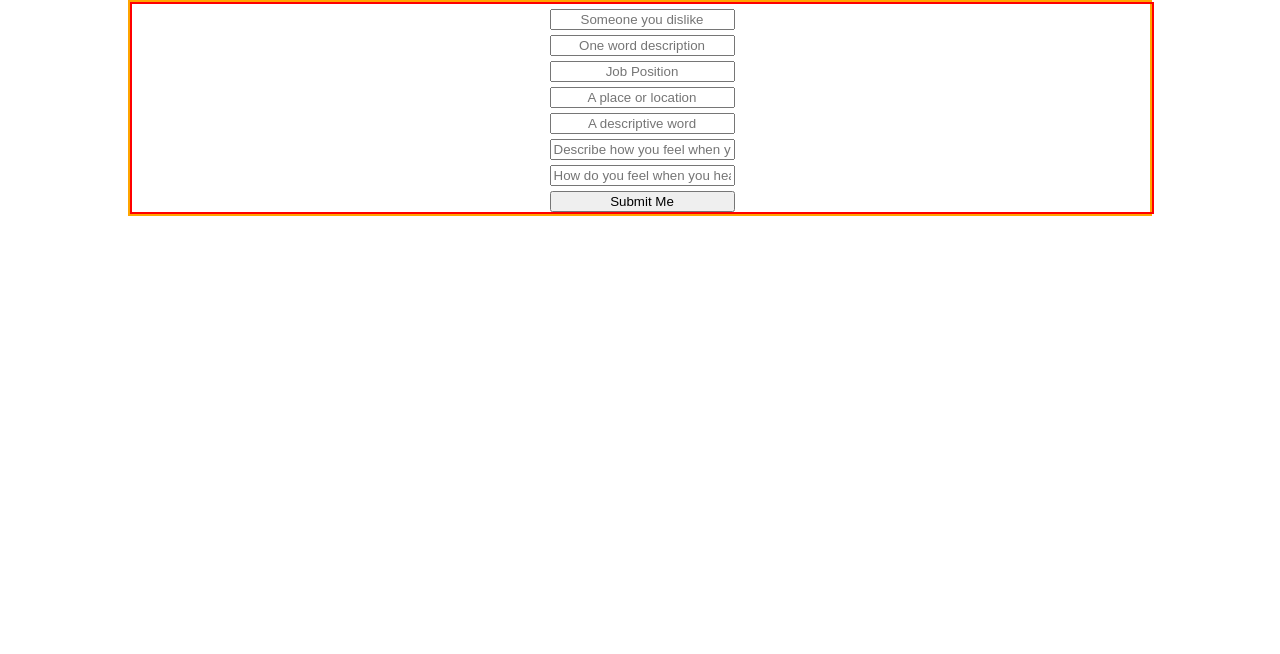
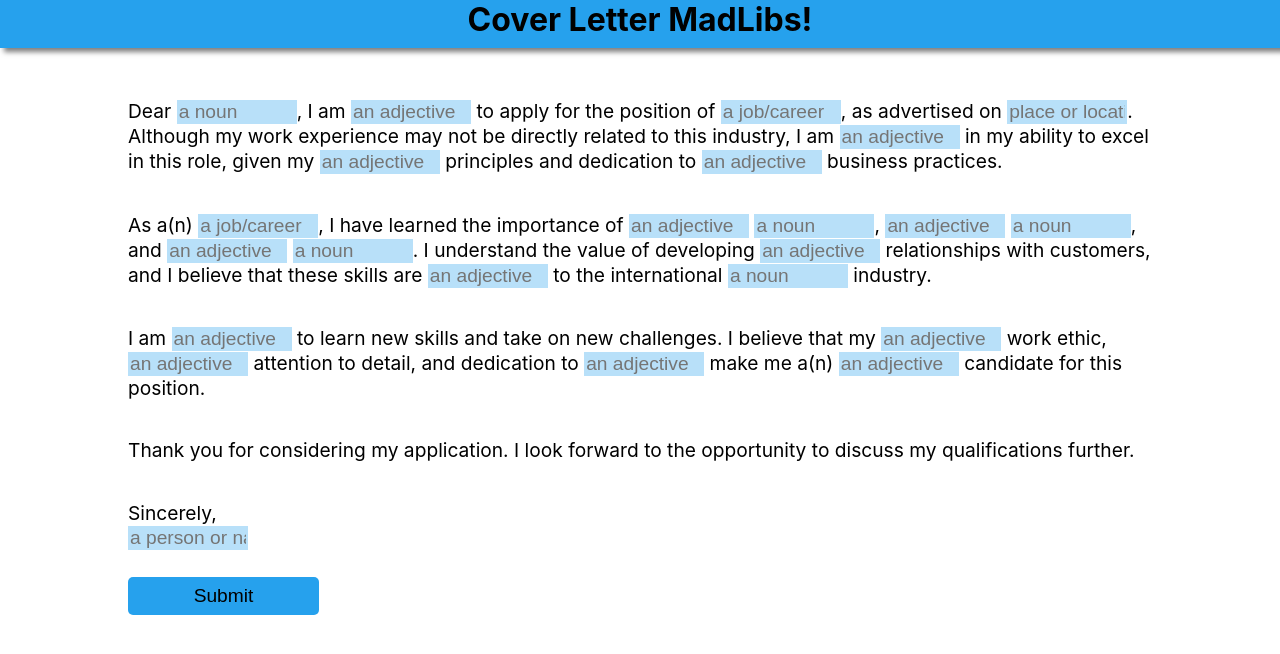
Before and after one commit to cover-letter-mad-libs/cover-letter-mad-libs, a React (Create React App) app: page / in a window 1280 px wide. Shown: the top 654 px of the page. Built offline with nearby package versions, Linux system fonts and the light colour scheme.

Commit message:
Reformatted the application, now form inputs are inline with the entirety of the text, on submission of the form it sets a state variable to true, and swaps the display to a non-editable version

```diff
--- a/src/App.css
+++ b/src/App.css
@@ -7,36 +7,64 @@
 
 .user-inputs {
   width: 100%;
-  height: 25%;
   display: flex;
   flex-direction: column;
   align-items: center;
-  border: 2px solid red;
+  font-size: 1.2rem;
+}
+
+.user-inputs .header {
+  width: 100vw;
+  height: 3rem;
+  display: flex;
+  flex-direction: row;
+  justify-content: center;
+  margin-bottom: 2rem;
+  font-size: 2rem;
+  font-weight: 700;
+  background-color: hsl(203, 85%, 54%);
+  box-shadow: 5px 3px 5px 1px rgba(0,0,0,0.5);
 }
 
 .user-inputs form {
   width: fit-content;
   display: flex;
   flex-direction: column;
-  justify-content: center;
+  /* align-items: center; */
 }
 
 .user-inputs form input {
-  display: flex;
-  flex-direction: column;
-  margin-top: 5px;
-  text-align: center;
+  width: calc(100px + 1rem);
+  font-size: 1.2rem;
+  outline: none;
+  border: none;
+  background-color: hsl(203, 85%, 85%);
 }
 
 .user-inputs form button {
   display: flex;
-  flex-direction: column;
-  margin-top: 5px;
-  align-items: center;
+  justify-content: center;
+}
+
+button {
+  width: calc(175px + 1rem);
+  display: flex;
+  justify-content: center;
+  background-color: hsl(203, 85%, 54%);
+  margin-top: 0.5rem;
+  padding: .5rem;
+  border-radius: 5px;
+  font-size: 1.2rem;
+  border: none;
+  cursor: pointer;
+}
+
+button:hover {
+  font-weight: 700;
 }
 
 .cover-letter {
-  display: flex;
+  width: 100%;
   flex-direction: column;
-  border: 2px solid orange;
+  align-items: center;
 }
--- a/src/Components/CoverLetter.js
+++ b/src/Components/CoverLetter.js
@@ -1,13 +1,28 @@
+export default function CoverLetter({companyName, adjective, jobPosition, place, noun, name}) {
+    return (
+        <div>
+            <p>
+                Dear {companyName},
 
+                I am {adjective[0]} to apply for the position of {jobPosition}, as advertised on {place}.
+                Although my work experience may not be directly related to this industry,
+                I am {adjective[1]} in my ability to excel in this role,
+                given my {adjective[2]} principles and dedication to {adjective[3]} business practices.
+            </p>
+            <p>
+                As a(n) {jobPosition}, I have learned the importance of {adjective[4]} {noun[0]}, {adjective[5]} {noun[1]}, and {adjective[6]} {noun[2]}. I understand the value of developing {adjective[7]} relationships with customers, and I believe that these skills are {adjective[8]} to the international {noun[3]} industry.
+            </p>
+            <p>
+                I am {adjective[9]} to learn new skills and take on new challenges. I believe that my {adjective[10]} work ethic, {adjective[11]} attention to detail, and dedication to {adjective[12]}  make me a(n) {adjective[13]} candidate for this position.
+            </p>
+            <p>
+                Thank you for considering my application. I look forward to the opportunity to discuss my qualifications further.
+            </p>
+            <p>
+                Sincerely, <br/>
+                {name}
+            </p>
+        </div>
 
-export default function CoverLetter({companyName, adjective, jobPosition, place}) {
-    return (
-        <p>Dear {companyName},
-
-        I am {adjective} to apply for the position of {jobPosition}, as advertised on {place}.
-        Although my work experience may not be directly related to this industry,
-        I am {adjective} in my ability to excel in this role,
-        given my {adjective} principles and dedication to {adjective} business practices.
-        </p>
     )
 }
--- a/src/Components/UserInputs.jsx
+++ b/src/Components/UserInputs.jsx
@@ -3,115 +3,277 @@ import { useNavigate } from 'react-router-dom';
 import CoverLetter from './CoverLetter';
 
 export default function UserInputs() {
+  const [isFilled, setIsFilled] = useState(false);
   const [companyName, setCompanyName] = useState("");
   const [userCompanyName, setUserCompanyName] = useState("");
 
-  const [adjective, setAdjective] = useState(['']);
-  const [userAdjective, setUserAdjective] = useState("");
+  const [adjective, setAdjective] = useState([""]);
+  const [noun, setNoun] = useState([""]);
 
-  const [jobPosition, setJobPosition] = useState("");
+  const [jobPosition, setJobPosition] = useState([""]);
   const [userJobPosition, setUserJobPosition] = useState("");
+  const [userJobPositionTwo, setUserJobPositionTwo] = useState("");
 
   const [place, setPlace] = useState("");
   const [userPlace, setUserPlace] = useState("");
 
+  const [userNoun, setUserNoun] = useState("");
+  const [userNounTwo, setUserNounTwo] = useState("");
+  const [userNounThree, setUserNounThree] = useState("");
+  const [userNounFour, setUserNounFour] = useState("");
+
+  const [userAdjective, setUserAdjective] = useState("");
   const [userAdjectiveTwo, setUserAdjectiveTwo] = useState("");
   const [userAdjectiveThree, setUserAdjectiveThree] = useState("");
   const [userAdjectiveFour, setUserAdjectiveFour] = useState("");
+  const [userAdjectiveFive, setUserAdjectiveFive] = useState("");
+  const [userAdjectiveSix, setUserAdjectiveSix] = useState("");
+  const [userAdjectiveSeven, setUserAdjectiveSeven] = useState("");
+  const [userAdjectiveEight, setUserAdjectiveEight] = useState("");
+  const [userAdjectiveNine, setUserAdjectiveNine] = useState("");
+  const [userAdjectiveTen, setUserAdjectiveTen] = useState("");
+  const [userAdjectiveEleven, setUserAdjectiveEleven] = useState("");
+  const [userAdjectiveTwelve, setUserAdjectiveTwelve] = useState("");
+  const [userAdjectiveThirteen, setUserAdjectiveThirteen] = useState("");
+  const [userAdjectiveFourteen, setUserAdjectiveFourteen] = useState("");
 
-  const navigate = useNavigate();
+  const [userName, setUserName] = useState("");
+  const [name, setName] = useState("");
+
+  let jobPositionList = [];
   let adjectiveList = [];
+  let nounList = [];
 
   function handleSubmit(e) {
     e.preventDefault();
     setCompanyName(userCompanyName);
-    // setUserCompanyName("");
+
+    jobPositionList.push(
+      userJobPosition,
+      userJobPositionTwo,
+    );
 
     adjectiveList.push(
       userAdjective,
       userAdjectiveTwo,
       userAdjectiveThree,
-      userAdjectiveFour
+      userAdjectiveFour,
+      userAdjectiveFive,
+      userAdjectiveSix,
+      userAdjectiveSeven,
+      userAdjectiveEight,
+      userAdjectiveNine,
+      userAdjectiveTen,
+      userAdjectiveEleven,
+      userAdjectiveTwelve,
+      userAdjectiveThirteen,
+      userAdjectiveFourteen,
     );
 
+    nounList.push(
+      userNoun,
+      userNounTwo,
+      userNounThree,
+      userNounFour,
+    )
+
     setAdjective(adjectiveList);
-    // setUserAdjective("");
-    // setUserAdjectiveTwo("");
-    // setUserAdjectiveThree("");
-    // setUserAdjectiveFour("");
 
-    setJobPosition(userJobPosition);
-    // setUserJobPosition("");
+    setJobPosition(jobPositionList);
+
+    setNoun(nounList);
 
     setPlace(userPlace);
-    // setUserPlace("");
-    navigate('coverletter');
+    setName(userName);
+
+    setUserCompanyName("");
+    setUserJobPosition("");
+    setUserJobPositionTwo("");
+    setUserPlace("");
+    setUserNoun("");
+    setUserNounTwo("");
+    setUserNounThree("");
+    setUserNounFour("");
+    setUserAdjective("");
+    setUserAdjectiveTwo("");
+    setUserAdjectiveThree("");
+    setUserAdjectiveFour("");
+    setUserAdjectiveFive("");
+    setUserAdjectiveSix("");
+    setUserAdjectiveSeven("");
+    setUserAdjectiveEight("");
+    setUserAdjectiveNine("");
+    setUserAdjectiveTen("");
+    setUserAdjectiveEleven("");
+    setUserAdjectiveTwelve("");
+    setUserAdjectiveThirteen("");
+    setUserAdjectiveFourteen("");
+    setUserName("");
+
+    setIsFilled(true);
   }
-  console.log("adjective", adjective);
-  console.log("adjectiveList", adjectiveList);
+
+  function handleClick() {
+    setIsFilled(false);
+  };
+
   return (
     <div className="user-inputs">
-        <form onSubmit={handleSubmit}>
-          {/* Company Input */}
-          <input
-            placeholder="Someone you dislike"
+      <div className='header'
+      role='heading'
+      aria-level={1}>
+        Cover Letter MadLibs!
+        </div>
+
+        <form onSubmit={handleSubmit} style={{ display: isFilled ? 'none' : 'flex'}}>
+        <p>Dear <span><input
+            placeholder="a noun"
             name="companyName"
             value={userCompanyName}
             onChange={(e) => setUserCompanyName(e.target.value)}
-          />
-
-          {/* Adjective Input */}
-          <input
-            placeholder="One word description"
+          /></span>, I am <span><input
+          placeholder="an adjective"
           name="adjective"
           value={userAdjective}
           onChange={(e) => setUserAdjective(e.target.value)}
-          />
-
-          {/* Job Position Input */}
-          <input
-            placeholder="Job Position"
+        /></span> to apply for the position of <span><input
+        placeholder="a job/career"
         name="jobPosition"
         value={userJobPosition}
         onChange={(e) => setUserJobPosition(e.target.value)}
-          />
-
-          {/* Job Board Input */}
-          <input
-            placeholder="A place or location"
+      /></span>, as advertised on <span><input
+      placeholder="place or location"
       name="place"
       value={userPlace}
       onChange={(e) => setUserPlace(e.target.value)}
-          />
-
-          <input
-            placeholder="A descriptive word"
+    /></span>.
+Although my work experience may not be directly related to this industry,
+I am <span><input
+            placeholder="an adjective"
             name="adjectiveTwo"
             value={userAdjectiveTwo}
             onChange={(e) => setUserAdjectiveTwo(e.target.value)}
           />
-
-          <input
-            placeholder="Describe how you feel when you eat a food that should be crunchy, but is instead soft"
+      </span> in my ability to excel in this role, given my <span><input
+            placeholder="an adjective"
             name="adjectiveThree"
             value={userAdjectiveThree}
             onChange={(e) => setUserAdjectiveThree(e.target.value)}
-          />
-
-          <input
-            placeholder="How do you feel when you hear the phrase 'right', or 'yeah'?"
+          /></span> principles and dedication to <span><input
+          placeholder="an adjective"
           name="adjectiveFour"
           value={userAdjectiveFour}
           onChange={(e) => setUserAdjectiveFour(e.target.value)}
-          />
-          <button type="submit">Submit Me</button>
+        /></span> business practices.
+</p>
+<p>As a(n) <span><input
+        placeholder="a job/career"
+        name="jobPosition"
+        value={userJobPositionTwo}
+        onChange={(e) => setUserJobPositionTwo(e.target.value)}
+      /></span>, I have learned the importance of <span><input
+      placeholder="an adjective"
+      name="adjectiveFive"
+      value={userAdjectiveFive}
+      onChange={(e) => setUserAdjectiveFive(e.target.value)}
+    /></span> <span><input
+    placeholder="a noun"
+    name="nounOne"
+    value={userNoun}
+    onChange={(e) => setUserNoun(e.target.value)}
+  /></span>, <span><input
+  placeholder="an adjective"
+  name="adjectiveSix"
+  value={userAdjectiveSix}
+  onChange={(e) => setUserAdjectiveSix(e.target.value)}
+/></span> <span><input
+    placeholder="a noun"
+    name="nounTwo"
+    value={userNounTwo}
+    onChange={(e) => setUserNounTwo(e.target.value)}
+  /></span>, and <span><input
+  placeholder="an adjective"
+  name="adjectiveSeven"
+  value={userAdjectiveSeven}
+  onChange={(e) => setUserAdjectiveSeven(e.target.value)}
+/></span> <span><input
+    placeholder="a noun"
+    name="nounThree"
+    value={userNounThree}
+    onChange={(e) => setUserNounThree(e.target.value)}
+  /></span>. I understand the value of developing <span><input
+  placeholder="an adjective"
+  name="adjectiveEight"
+  value={userAdjectiveEight}
+  onChange={(e) => setUserAdjectiveEight(e.target.value)}
+/></span> relationships with customers, and I believe that these skills are <span><input
+  placeholder="an adjective"
+  name="adjectiveNine"
+  value={userAdjectiveNine}
+  onChange={(e) => setUserAdjectiveNine(e.target.value)}
+/></span> to the international <span><input
+    placeholder="a noun"
+    name="nounFour"
+    value={userNounFour}
+    onChange={(e) => setUserNounFour(e.target.value)}
+  /></span> industry.
+</p>
+<p>
+  I am <span><input
+  placeholder="an adjective"
+  name="adjectiveTen"
+  value={userAdjectiveTen}
+  onChange={(e) => setUserAdjectiveTen(e.target.value)}
+/></span> to learn new skills and take on new challenges. I believe that my <span><input
+  placeholder="an adjective"
+  name="adjectiveEleven"
+  value={userAdjectiveEleven}
+  onChange={(e) => setUserAdjectiveEleven(e.target.value)}
+/></span> work ethic, <span><input
+  placeholder="an adjective"
+  name="adjectiveTwelve"
+  value={userAdjectiveTwelve}
+  onChange={(e) => setUserAdjectiveTwelve(e.target.value)}
+/></span> attention to detail, and dedication to <span><input
+  placeholder="an adjective"
+  name="adjectiveThirteen"
+  value={userAdjectiveThirteen}
+  onChange={(e) => setUserAdjectiveThirteen(e.target.value)}
+/></span>  make me a(n) <span><input
+  placeholder="an adjective"
+  name="adjectiveFourteen"
+  value={userAdjectiveFourteen}
+  onChange={(e) => setUserAdjectiveFourteen(e.target.value)}
+/></span> candidate for this position.
+  </p>
+  <p>
+  Thank you for considering my application. I look forward to the opportunity to discuss my qualifications further.
+  </p>
+  <p>
+  Sincerely,<br/>
+  <span><input
+  placeholder="a person or name"
+  name="name"
+  value={userName}
+  onChange={(e) => setUserName(e.target.value)}
+/></span>
+  </p>
+          <button type="submit">Submit</button>
         </form>
-        {/* <CoverLetter
+
+        <div className='cover-letter' style={{ display: isFilled ? 'flex' : 'none'}}>
+        <CoverLetter
           companyName={companyName}
           adjective={adjective}
           jobPosition={jobPosition}
           place={place}
-        /> */}
+          noun={noun}
+          name={name}
+        />
+        <button onClick={handleClick}>
+          Start over
+        </button>
+        </div>
       </div>
 
   )
```
Lines whose indentation alone changed are shown as unchanged.
